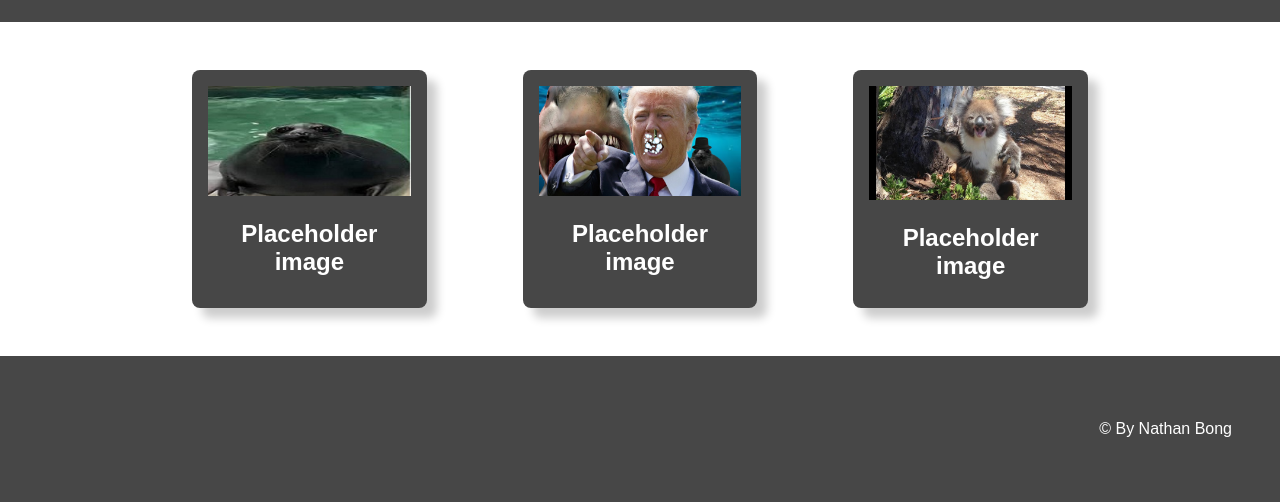
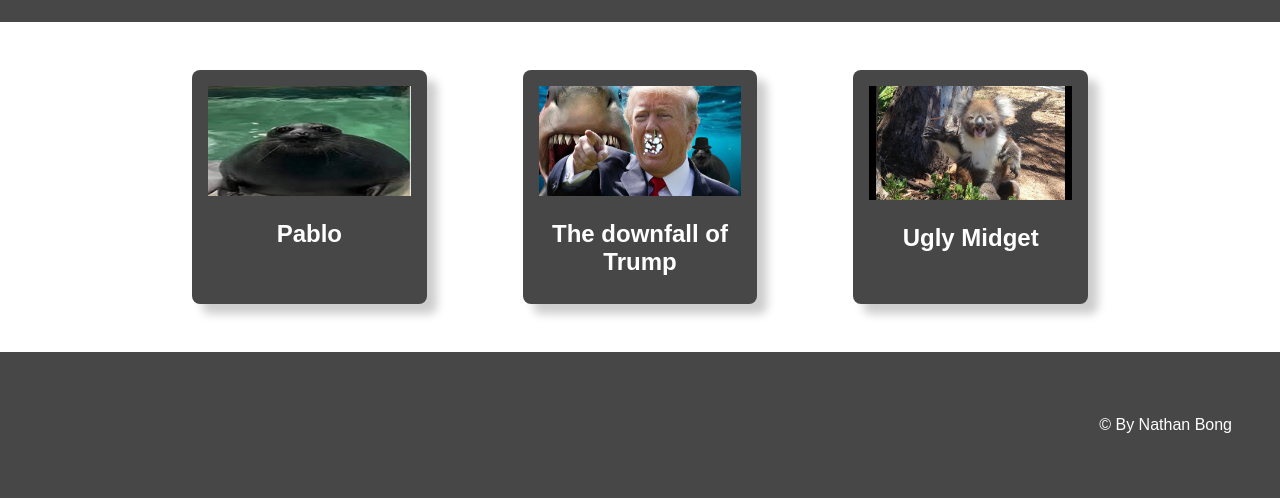
Before and after one commit to 25030Digigital/MyYear10Website2, a plain HTML site: page index.html in a window 1280 px wide. Shown: the part 319-821 px from the top of the page. Drawn offline with Linux system fonts and the light colour scheme.

Commit message:
Update index.html

```diff
--- a/index.html
+++ b/index.html
@@ -28,15 +28,15 @@
             <!-- one "card" which includes an image with a text below it -->
             <div class="topic-card">
                 <img src="images/Boi.jpg" alt="change this too!">
-                <h2 class="topic-card-text">Placeholder image</h2>
+                <h2 class="topic-card-text">Pablo</h2>
             </div>
             <div class="topic-card">
                 <img src="images/I love Seal in da background.png" alt="change this too!">
-                <h2 class="topic-card-text">Placeholder image</h2>
+                <h2 class="topic-card-text">The downfall of Trump</h2>
             </div>
             <div class="topic-card">
                 <img src="images/ragebaite complete.jpg" alt="change this too!">
-                <h2 class="topic-card-text">Placeholder image</h2>
+                <h2 class="topic-card-text">Ugly Midget</h2>
             </div>
         </div>
     </section>
```
